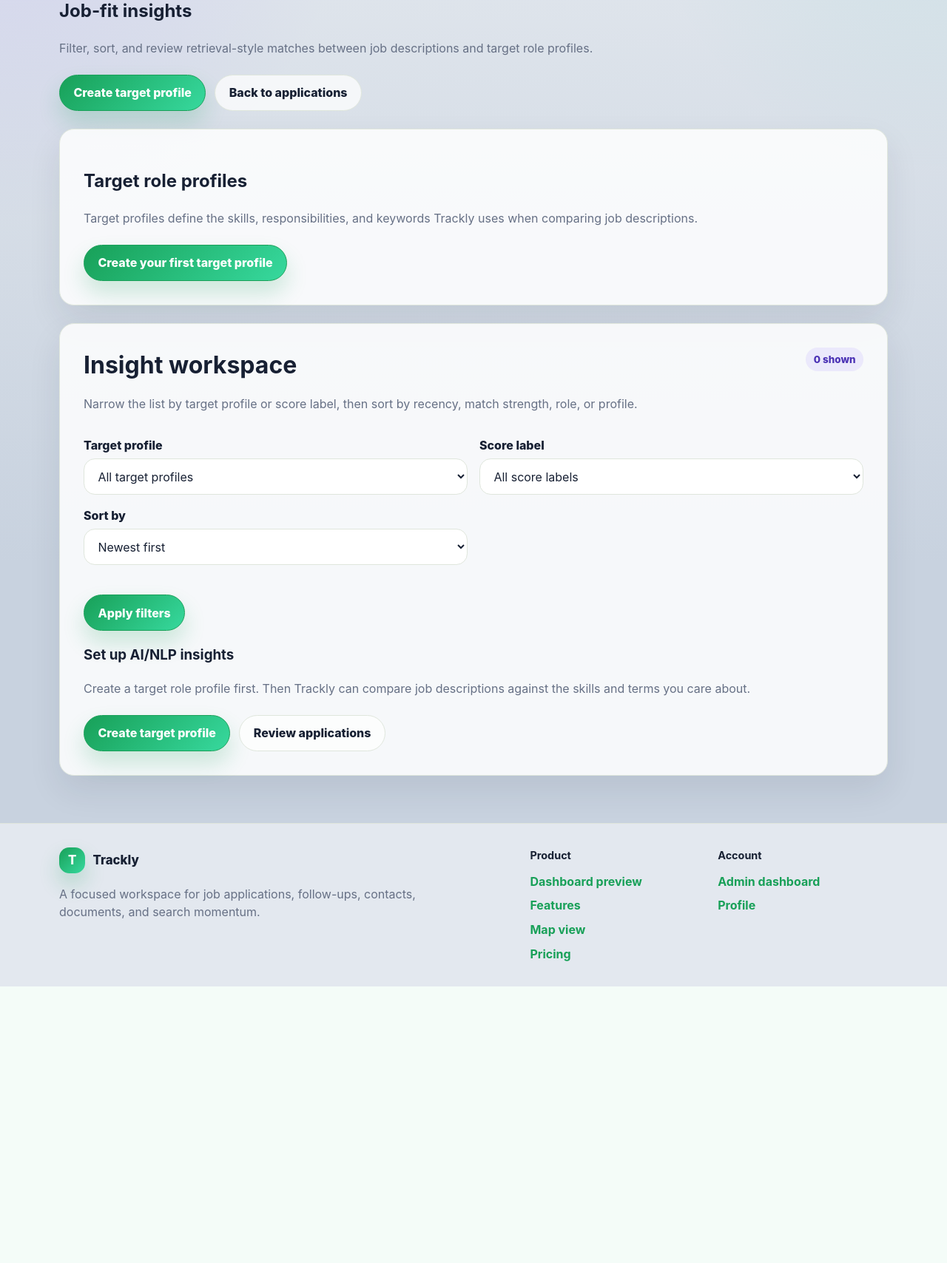
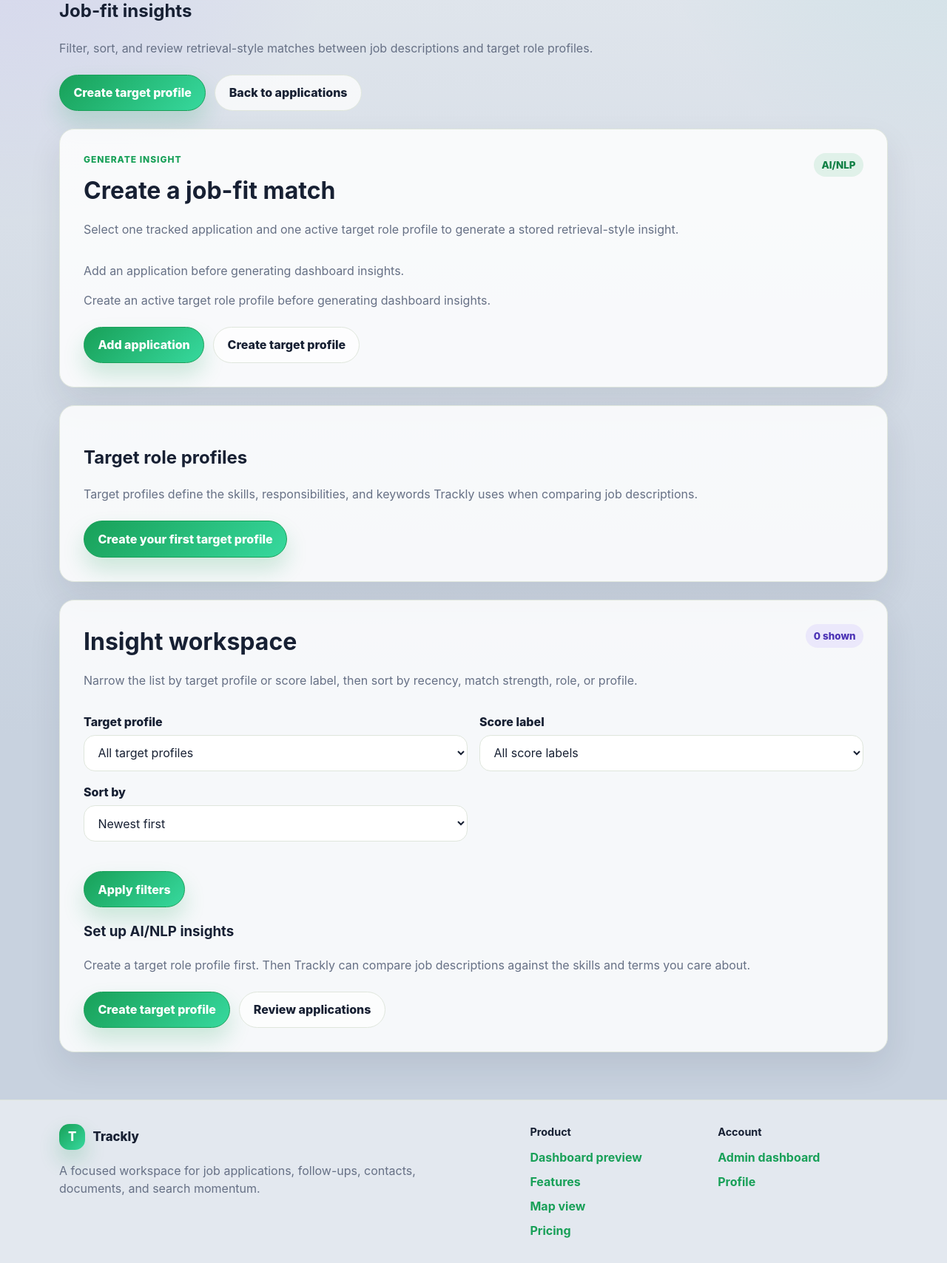
Before and after one commit to AAdewunmi/Trackly-Job-Applications-Tracker-Project, a Django app: page /insights/ in a window 1280 px wide. Shown: the part 178-1886 px from the top of the page at 74% size. Before the commit the page ends 1512 px from the top, so only its background shows below. Run offline with Django 5.2, Linux system fonts and the light colour scheme; the visitor is signed in with stand-in values (Sample User, id 1); data that the repository does not hold is empty.

Commit message:
feat(insights): add dashboard insight generation form and related view

```diff
--- a/apps/insights/forms.py
+++ b/apps/insights/forms.py
@@ -5,6 +5,7 @@ Forms for Trackly target role and insight generation workflows.
 from django import forms
 
 from apps.insights.models import TargetRoleProfile
+from apps.jobs.models import JobApplication
 
 
 class TargetRoleProfileForm(forms.ModelForm):
@@ -73,3 +74,27 @@ class JobInsightGenerationForm(forms.Form):
             owner=user,
             is_active=True,
         ).order_by("title")
+
+
+class DashboardJobInsightGenerationForm(forms.Form):
+    """Form used to generate an insight from the insights dashboard."""
+
+    application = forms.ModelChoiceField(
+        queryset=JobApplication.objects.none(),
+        label="Job application",
+    )
+    target_profile = forms.ModelChoiceField(
+        queryset=TargetRoleProfile.objects.none(),
+        label="Target role profile",
+    )
+
+    def __init__(self, *args, user, **kwargs):
+        """Limit generation choices to records owned by the logged-in user."""
+        super().__init__(*args, **kwargs)
+        self.fields["application"].queryset = JobApplication.objects.filter(
+            owner=user,
+        ).order_by("title", "company")
+        self.fields["target_profile"].queryset = TargetRoleProfile.objects.filter(
+            owner=user,
+            is_active=True,
+        ).order_by("title")
--- a/apps/insights/urls.py
+++ b/apps/insights/urls.py
@@ -5,6 +5,7 @@ URL routes for Trackly insight browser workflows.
 from django.urls import path
 
 from apps.insights.views import (
+    DashboardGenerateJobInsightView,
     GenerateJobInsightView,
     InsightListView,
     TargetRoleProfileCreateView,
@@ -20,6 +21,11 @@ urlpatterns = [
         name="target-profile-create",
     ),
     path(
+        "generate/",
+        DashboardGenerateJobInsightView.as_view(),
+        name="dashboard-job-insight-generate",
+    ),
+    path(
         "applications/<int:application_pk>/generate/",
         GenerateJobInsightView.as_view(),
         name="job-insight-generate",
--- a/apps/insights/views.py
+++ b/apps/insights/views.py
@@ -4,20 +4,24 @@ Browser views for Trackly insight workflows.
 
 from django.contrib import messages
 from django.contrib.auth.mixins import LoginRequiredMixin
-from django.core.exceptions import PermissionDenied
+from django.core.exceptions import PermissionDenied, ValidationError
 from django.shortcuts import get_object_or_404, redirect
 from django.urls import reverse_lazy
 from django.views import View
 from django.views.generic import CreateView, TemplateView
 
-from apps.insights.forms import JobInsightGenerationForm, TargetRoleProfileForm
+from apps.insights.forms import (
+    DashboardJobInsightGenerationForm,
+    JobInsightGenerationForm,
+    TargetRoleProfileForm,
+)
 from apps.insights.selectors import (
     INSIGHT_SORT_OPTIONS,
     get_filtered_insights_for_user,
     get_score_labels_for_user,
     get_target_profiles_for_user,
 )
-from apps.insights.services import generate_job_insight
+from apps.insights.services import TargetRoleProfileRequired, generate_job_insight
 from apps.jobs.models import JobApplication
 
 
@@ -47,6 +51,9 @@ class InsightListView(LoginRequiredMixin, TemplateView):
         context["recent_insights"] = insights
         context["target_profiles"] = get_target_profiles_for_user(self.request.user)
         context["score_labels"] = get_score_labels_for_user(self.request.user)
+        context["insight_generation_form"] = DashboardJobInsightGenerationForm(
+            user=self.request.user,
+        )
         context["selected_target_profile_id"] = target_profile_id
         context["selected_score_label"] = score_label
         context["selected_sort"] = sort
@@ -66,6 +73,38 @@ class TargetRoleProfileCreateView(LoginRequiredMixin, CreateView):
         form.instance.owner = self.request.user
         messages.success(self.request, "Target role profile created.")
         return super().form_valid(form)
+
+
+class DashboardGenerateJobInsightView(LoginRequiredMixin, View):
+    """Generate a stored insight from the insights dashboard."""
+
+    def post(self, request):
+        """Generate or reuse an insight and redirect to the insights dashboard."""
+        form = DashboardJobInsightGenerationForm(request.POST, user=request.user)
+
+        if not form.is_valid():
+            messages.error(
+                request,
+                "Select one of your applications and an active target profile.",
+            )
+            return redirect("insights:insight-list")
+
+        try:
+            result = generate_job_insight(
+                user=request.user,
+                application=form.cleaned_data["application"],
+                target_profile=form.cleaned_data["target_profile"],
+            )
+        except (PermissionDenied, TargetRoleProfileRequired, ValidationError):
+            messages.error(request, "You cannot generate this insight.")
+            return redirect("insights:insight-list")
+
+        if result.created:
+            messages.success(request, "Job insight generated.")
+        else:
+            messages.info(request, "Existing insight reused for unchanged content.")
+
+        return redirect("insights:insight-list")
 
 
 class GenerateJobInsightView(LoginRequiredMixin, View):
--- a/templates/insights/insight_list.html
+++ b/templates/insights/insight_list.html
@@ -15,6 +15,70 @@
             <a class="tl-button tl-button-secondary" href="{% url 'jobs:application_list' %}">Back to applications</a>
         </div>
     </div>
+
+    <section class="tl-panel">
+        <div class="tl-panel-body tl-stack">
+            <div class="tl-shot-header">
+                <div>
+                    <p class="tl-eyebrow">Generate insight</p>
+                    <h2>Create a job-fit match</h2>
+                    <p class="tl-muted">
+                        Select one tracked application and one active target role profile to generate a stored retrieval-style insight.
+                    </p>
+                </div>
+                <span class="tl-badge tl-badge-success">AI/NLP</span>
+            </div>
+
+            {% if insight_generation_form.fields.application.queryset.exists and insight_generation_form.fields.target_profile.queryset.exists %}
+                <form class="tl-form" method="post" action="{% url 'insights:dashboard-job-insight-generate' %}" novalidate>
+                    {% csrf_token %}
+
+                    <div class="tl-form-grid">
+                        <div class="tl-field">
+                            <label class="tl-label" for="{{ insight_generation_form.application.id_for_label }}">
+                                {{ insight_generation_form.application.label }}
+                            </label>
+                            {{ insight_generation_form.application }}
+                            {% for error in insight_generation_form.application.errors %}
+                                <div class="tl-field-error">{{ error }}</div>
+                            {% endfor %}
+                        </div>
+
+                        <div class="tl-field">
+                            <label class="tl-label" for="{{ insight_generation_form.target_profile.id_for_label }}">
+                                {{ insight_generation_form.target_profile.label }}
+                            </label>
+                            {{ insight_generation_form.target_profile }}
+                            {% for error in insight_generation_form.target_profile.errors %}
+                                <div class="tl-field-error">{{ error }}</div>
+                            {% endfor %}
+                        </div>
+                    </div>
+
+                    <div class="tl-actions">
+                        <button class="tl-button tl-button-primary" type="submit">Generate insight</button>
+                    </div>
+                </form>
+            {% else %}
+                <div class="tl-stack">
+                    {% if not insight_generation_form.fields.application.queryset.exists %}
+                        <p class="tl-muted">
+                            Add an application before generating dashboard insights.
+                        </p>
+                    {% endif %}
+                    {% if not insight_generation_form.fields.target_profile.queryset.exists %}
+                        <p class="tl-muted">
+                            Create an active target role profile before generating dashboard insights.
+                        </p>
+                    {% endif %}
+                    <div class="tl-actions">
+                        <a class="tl-button tl-button-primary" href="{% url 'jobs:application_create' %}">Add application</a>
+                        <a class="tl-button tl-button-secondary" href="{% url 'insights:target-profile-create' %}">Create target profile</a>
+                    </div>
+                </div>
+            {% endif %}
+        </div>
+    </section>
 
     <section class="tl-panel">
         <div class="tl-panel-body tl-stack">
```
Also changed, not shown: apps/insights/tests/test_views.py (+92 -1 lines).
